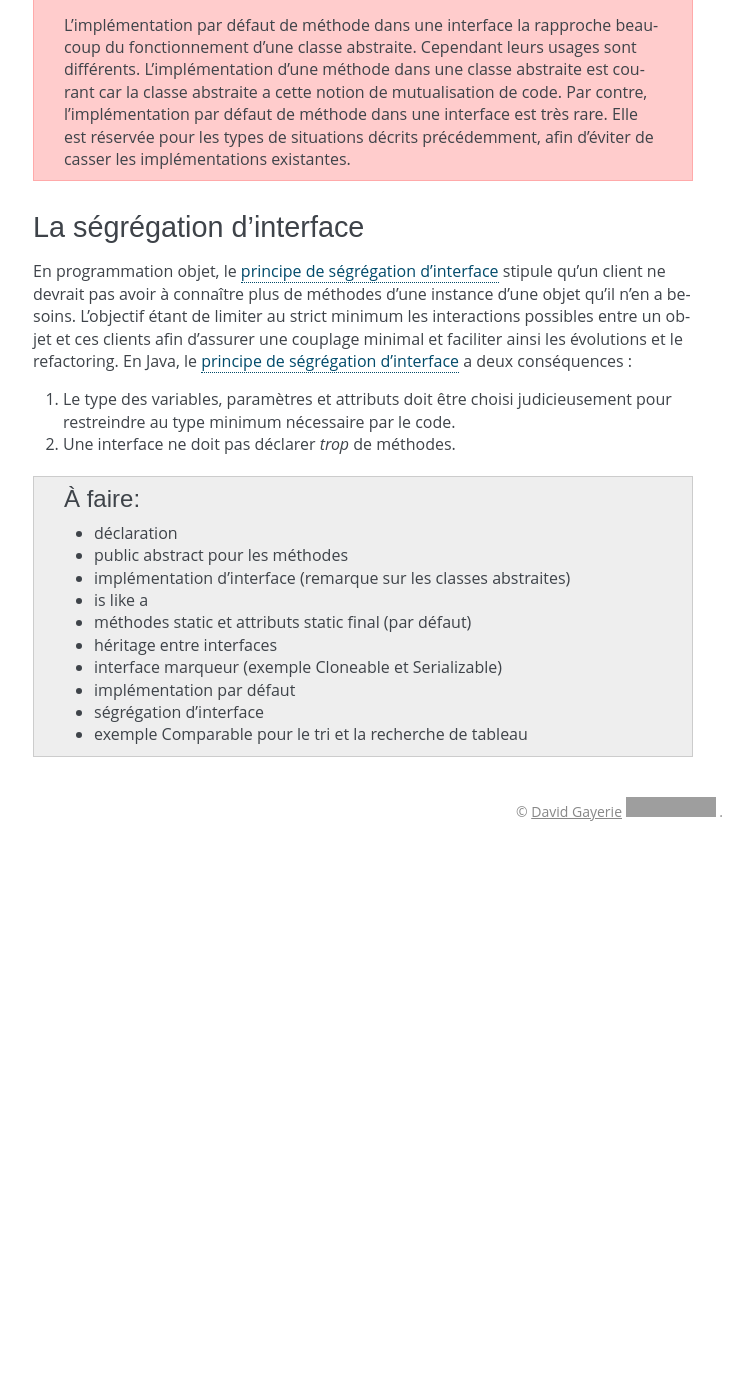
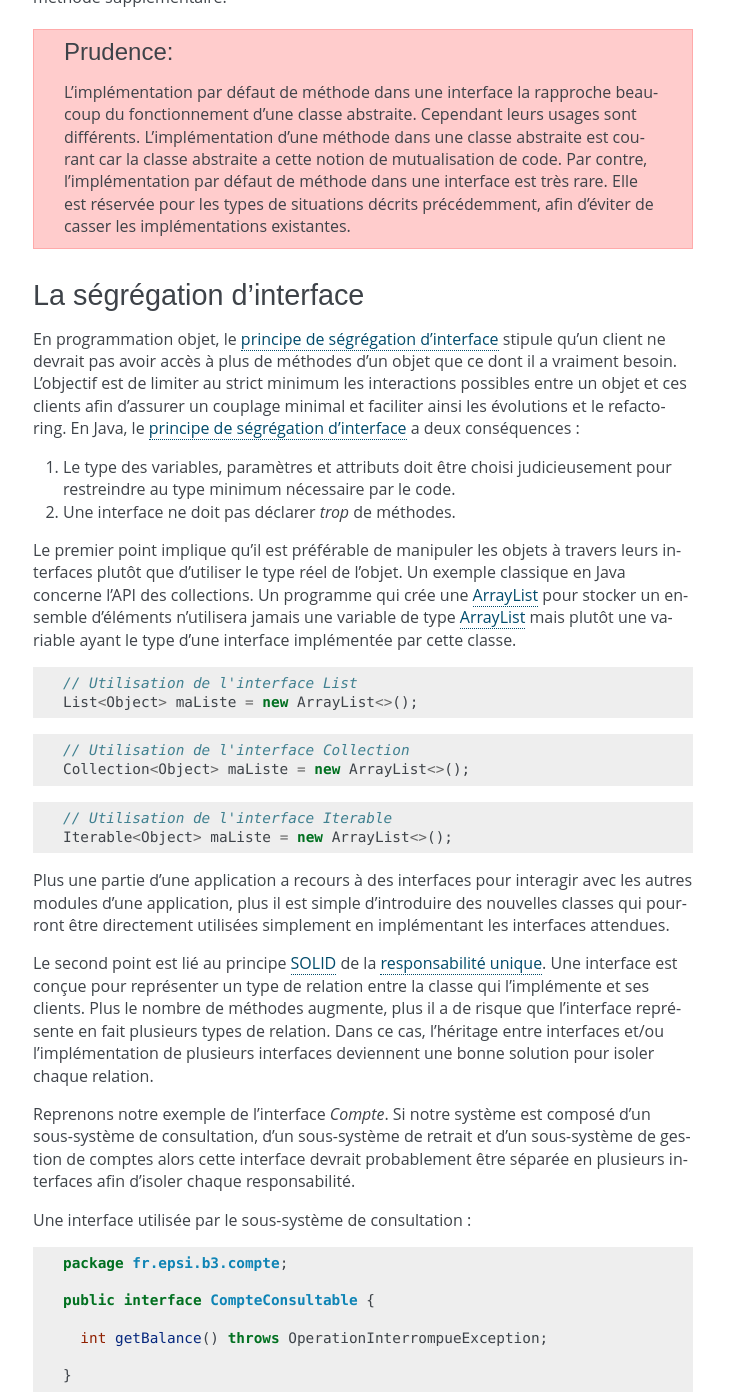
Before and after one commit to lanaflonPerso/cours-java-web, a Sphinx documentation site: the page built from source/interface.rst, in a window 1280 px wide and 1400 px high, scrolled down 8531 px. Shown: the whole window, without its empty margins (397-1150 px from the left). Built offline with Sphinx 7.4.7, drawn with Linux system fonts in a browser that asks for light colours; formulas are drawn with MathJax 3; before the commit the page ends 9382 px from its top, so only the background shows below that; some of the changed text lies outside the part shown; grey boxes are pictures that could not be loaded.

Commit message:
les interfaces

```diff
--- a/source/interface.rst
+++ b/source/interface.rst
@@ -1,12 +1,12 @@
 Les interfaces
 ##############
 
-Une interface permet de définir en ensemble de service qu'un client peut
+Une interface permet de définir en ensemble de services qu'un client peut
 obtenir d'un objet. Une interface introduit une abstraction pure qui permet
-une découplage maximal entre un service et son implémentation. On retrouve
-ainsi les interfaces au cœur de l'implémentation de beaucoup de frameworks.
-Le mécanisme des interfaces permet d'introduire également une forme simplifiée
-d'héritage multiple.
+un découplage maximal entre un service et son implémentation. On retrouve
+ainsi les interfaces au cœur de l'implémentation de beaucoup de bibliothèques
+et de frameworks. Le mécanisme des interfaces permet d'introduire également une
+forme simplifiée d'héritage multiple.
 
 
 Déclaration d'un interface
@@ -22,9 +22,9 @@
 
   }
 
-Comme pour une classe, une interface a une portée, un nom et une déclaration
-dans un bloc. Une interface est déclarée dans son propre fichier portant le même
-nom que l'interface. Pour l'exemple ci-dessous, le fichier doit s'appeler
+Comme pour une classe, une interface a une portée, un nom et un bloc de
+déclaration. Une interface est déclarée dans son propre fichier qui porte le même
+nom que l'interface. Pour l'exemple ci-dessus, le fichier doit s'appeler
 *Compte.java*.
 
 Une interface décrit un ensemble de méthodes en fournissant uniquement leur
@@ -62,7 +62,7 @@
 
     public interface Mobile {
 
-      public abstract void deplacer() ;
+      public abstract void deplacer();
 
     }
 
@@ -74,7 +74,7 @@
 
     public interface Mobile {
 
-      void deplacer() ;
+      void deplacer();
 
     }
 
@@ -210,7 +210,7 @@
 Une interface peut déclarer des attributs. Cependant tous les attributs d'une
 interface sont par défaut **public**, **static** et **final**. Il n'est
 pas possible de modifier la portée de ces attributs. Autrement
-dit, une interface peut déclarer uniquement des constantes.
+dit, une interface ne peut déclarer que des constantes.
 
 ::
 
@@ -365,7 +365,7 @@
 
 Dans l'exemple ci-dessus, *Cannibale* agit comme une interface marqueur, elle
 permet à une classe héritant de *Humain* de manger une instance d'humain. Pour
-cela, il suffit déclarer que la classe implémente *Cannibale* :
+cela, il suffit de déclarer que cette nouvelle classe implémente *Cannibale* :
 
 ::
 
@@ -383,7 +383,10 @@
 Le principe de l'interface marqueur est quelques fois utilisé dans l'API standard
 de Java. Par exemple, La méthode clone_ déclarée par Object_ jette une
 CloneNotSupportedException_ si elle est appelée sur une instance qui n'implémente
-pas l'interface marqueur Cloneable_.
+pas l'interface Cloneable_. Cela permet de fournir une méthode par défaut pour créer
+une copie d'un objet mais sans activer la fonctionnalité. Il faut
+que la classe déclare son intention d'être clonable grâce à l'interface
+marqueur.
 
 Implémentation par défaut
 *************************
@@ -412,17 +415,17 @@
   }
 
 En ajoutant une nouvelle méthode à notre interface, nous devons
-fournir une implémentation pour cette méthode à toutes les classes que nous avons
+fournir une implémentation pour cette méthode dans toutes les classes que nous avons
 créées pour qu'elles continuent à compiler. Mais si d'autres équipes de développement
-utilisent notre code et ont elles-aussi créé des implémentations pour l'interface
+utilisent notre code et ont, elles-aussi, créé des implémentations pour l'interface
 *Compte*, alors elles devront adapter leur code au moment d'intégrer la dernière
 version de notre interface.
 
 Comme les interfaces servent précisément à découpler deux implémentations, elles
-sont très souvent utilisées dans les bibliothèques et les frameworks. Donc d'un
-côté, les interfaces introduisent une meilleure souplesse mais également une grande
-rigidité car il peut être difficile de les faire évoluer sans risquer de casser
-des implémentations existantes.
+sont très souvent utilisées dans les bibliothèques et les frameworks. D'un
+côté, les interfaces introduisent une meilleure souplesse mais, d'un autre côté,
+elles entraînent une grande rigidité car il peut être difficile de les faire
+évoluer sans risquer de casser des implémentations existantes.
 
 Pour palier partiellement à ce problème, une interface peut fournir une implémentation
 par défaut de ses méthodes. Ainsi, si une classe concrète qui implémente cette interface
@@ -487,9 +490,9 @@
 **************************
 
 En programmation objet, le `principe de ségrégation d'interface`_ stipule
-qu'un client ne devrait pas avoir à connaître plus de méthodes d'une instance
-d'une objet qu'il n'en a besoins. L'objectif étant de limiter au strict minimum
-les interactions possibles entre un objet et ces clients afin d'assurer une couplage
+qu'un client ne devrait pas avoir accès à plus de méthodes d'un objet
+que ce dont il a vraiment besoin. L'objectif est de limiter au strict minimum
+les interactions possibles entre un objet et ces clients afin d'assurer un couplage
 minimal et faciliter ainsi les évolutions et le refactoring. En Java,
 le `principe de ségrégation d'interface`_ a deux conséquences :
 
@@ -497,22 +500,121 @@
    judicieusement pour restreindre au type minimum nécessaire par le code.
 2) Une interface ne doit pas déclarer *trop* de méthodes.
 
+
+Le premier point implique qu'il est préférable de manipuler les objets à travers
+leurs interfaces plutôt que d'utiliser le type réel de l'objet. Un exemple
+classique en Java concerne l'API des collections. Un programme qui crée une
+ArrayList_ pour stocker un ensemble d'éléments n'utilisera jamais une variable
+de type ArrayList_ mais plutôt une variable ayant le type d'une interface
+implémentée par cette classe.
+
+::
+
+  // Utilisation de l'interface List
+  List<Object> maListe = new ArrayList<>();
+
+::
+
+  // Utilisation de l'interface Collection
+  Collection<Object> maListe = new ArrayList<>();
+
+::
+
+  // Utilisation de l'interface Iterable
+  Iterable<Object> maListe = new ArrayList<>();
+
+
+Plus une partie d'une application a recours à des interfaces pour interagir
+avec les autres modules d'une application, plus il est simple d'introduire
+des nouvelles classes qui pourront être directement utilisées simplement
+en implémentant les interfaces attendues.
+
+Le second point est lié au principe SOLID_ de la `responsabilité unique`_.
+Une interface est conçue pour représenter un type de relation entre la classe
+qui l'implémente et ses clients. Plus le nombre de méthodes augmente, plus
+il a de risque que l'interface représente en fait plusieurs types de relation.
+Dans ce cas, l'héritage entre interfaces et/ou l'implémentation de plusieurs
+interfaces deviennent une bonne solution pour isoler chaque relation.
+
+Reprenons notre exemple de l'interface *Compte*. Si notre système
+est composé d'un sous-système de consultation, d'un
+sous-système de retrait et d'un sous-système de gestion de comptes alors cette
+interface devrait probablement être séparée en plusieurs interfaces afin d'isoler
+chaque responsabilité.
+
+
+Une interface utilisée par le sous-système de consultation :
+
+::
+
+  package ROOT_PKG.compte;
+
+  public interface CompteConsultable {
+
+    int getBalance() throws OperationInterrompueException;
+
+  }
+
+
+Une interface utilisée par le sous-système de retrait :
+
+::
+
+  package ROOT_PKG.compte;
+
+  public interface OperationDeRetrait {
+
+    int retirer(int montant) throws OperationInterrompueException,
+                                    CompteBloqueException;
+
+  }
+
+
+Une interface plus complexe utilisée par le système de gestion de comptes :
+
+::
+
+  package ROOT_PKG.compte;
+
+  public interface Compte extends CompteConsultable, OperationDeRetrait {
+
+    void deposer(int montant) throws OperationInterrompueException,
+                                     CompteBloqueException;
+
+    int getBalance() throws OperationInterrompueException;
+
+    default void transferer(Compte destination) throws OperationInterrompueException,
+                                                       CompteBloqueException {
+      if (destination == this) {
+        return;
+      }
+      int montant = this.getBalance();
+      if (montant <= 0) {
+        return;
+      }
+      destination.deposer(montant);
+      boolean retraitOk = false;
+      try {
+        this.retirer(montant);
+        retraitOk = true;
+      } finally {
+        if (!retraitOk) {
+          destination.retirer(montant);
+        }
+      }
+    }
+  }
+
+
 .. todo ::
 
-  * déclaration
-  * public abstract pour les méthodes
-  * implémentation d'interface (remarque sur les classes abstraites)
-  * is like a
-  * méthodes static et attributs static final (par défaut)
-  * héritage entre interfaces
-  * interface marqueur (exemple Cloneable et Serializable)
-  * implémentation par défaut
-
-  * ségrégation d'interface
-  * exemple Comparable pour le tri et la recherche de tableau
+  * exemple de l'interface Comparable pour le tri et la recherche dans les tableaux
 
 .. _Object: http://docs.oracle.com/javase/8/docs/api/java/lang/Object.html
 .. _clone: http://docs.oracle.com/javase/8/docs/api/java/lang/Object.html#clone--
 .. _CloneNotSupportedException: http://docs.oracle.com/javase/8/docs/api/java/lang/CloneNotSupportedException.html
 .. _Cloneable: http://docs.oracle.com/javase/8/docs/api/java/lang/Cloneable.html
 .. _principe de ségrégation d'interface: https://en.wikipedia.org/wiki/Interface_segregation_principle
+.. _ArrayList: http://docs.oracle.com/javase/8/docs/api/java/util/ArrayList.html
+.. _SOLID: https://fr.wikipedia.org/wiki/SOLID_%28informatique%29
+.. _responsabilité unique: https://fr.wikipedia.org/wiki/Principe_de_responsabilit%C3%A9_unique
```
Also changed, not shown: other parts of source/interface.rst (+7 -7 lines).
